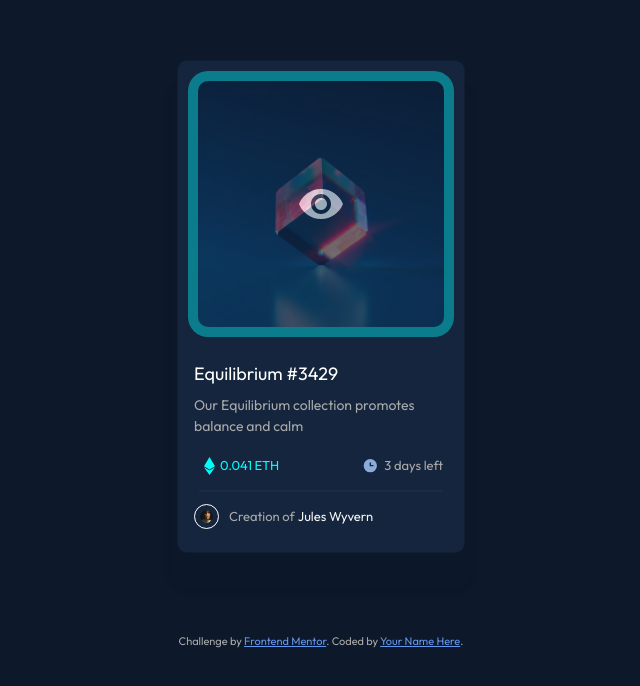
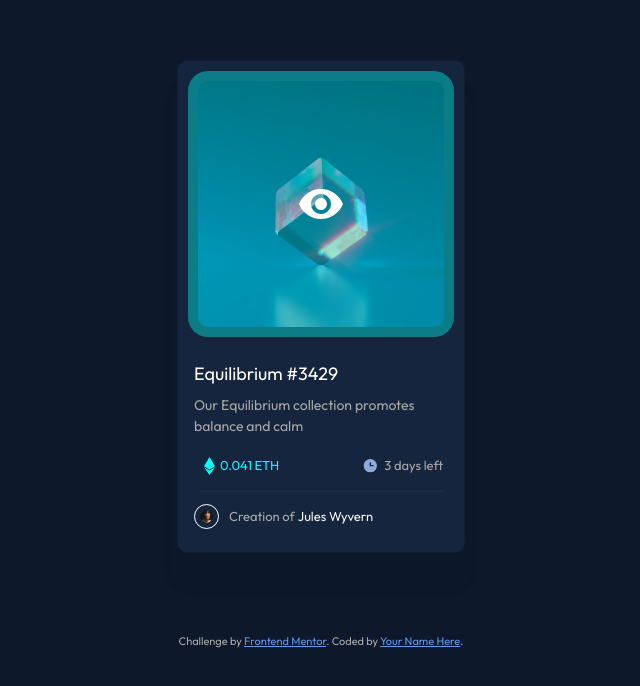
Before and after one commit to Ayshashifana/nft-card, a plain HTML site: page index.html in a window 1280 px wide. In both pictures the pointer is over the element 640 px from the left and 204 px from the top of the page. Shown: the whole page, without its empty margins (319-959 px from the left). Drawn offline with nearby package versions, Linux system fonts and the light colour scheme.

Commit message:
Update style.css

```diff
--- a/style.css
+++ b/style.css
@@ -35,10 +35,26 @@ h5{
     border-radius: 20px;
 }
 .cardtop{
+    position:relative;
     background-image: url(images/icon-view.svg);
     background-repeat: no-repeat;
     background-position: center;
     margin: 10px;
+}
+.cardtop:hover::after{
+    cursor: pointer;
+    background: rgba(0, 255, 247, 0.4);
+    background-image: url(./images/icon-view.svg);
+    background-repeat: no-repeat;
+    background-position: center;
+
+    position: absolute;
+    content: '';
+    top: 0;
+    left: 0;
+    width: 100%;
+    height: 100%;
+    border-radius: 20px;
 }
 
 
```
